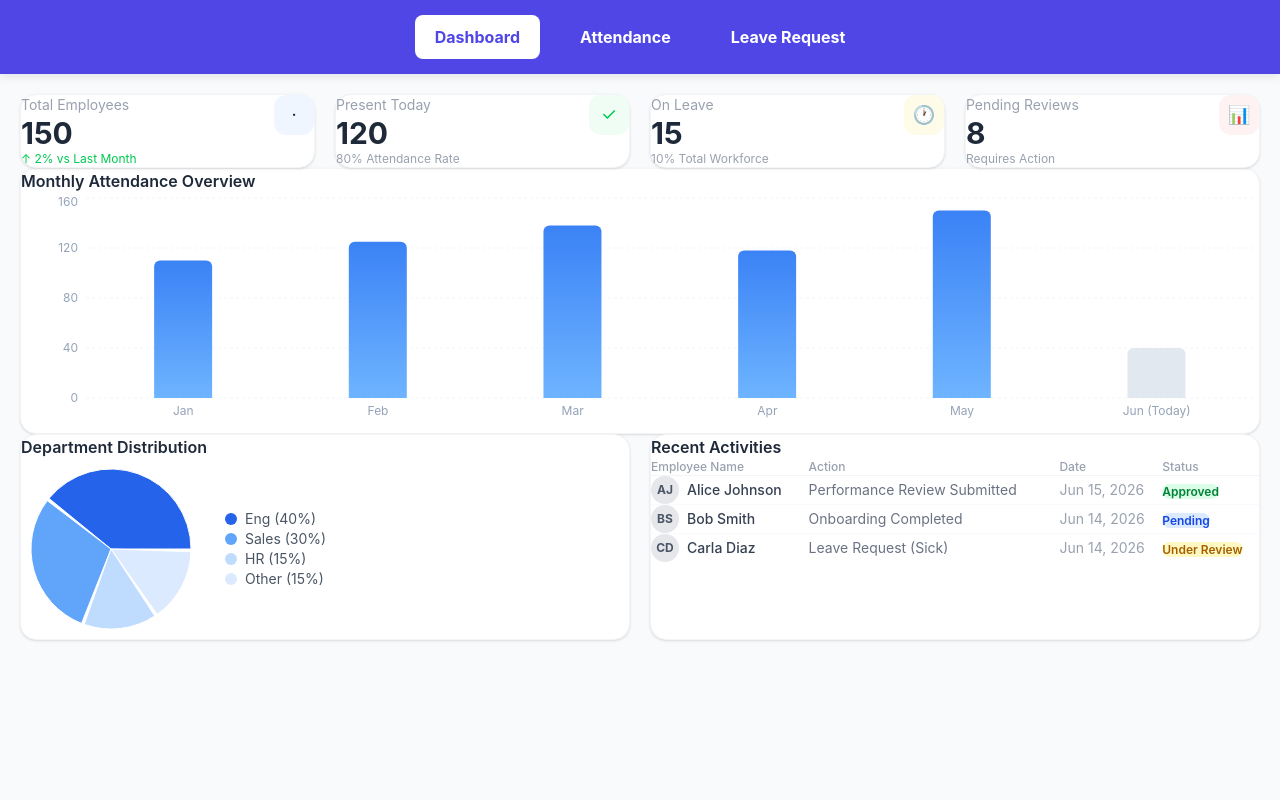
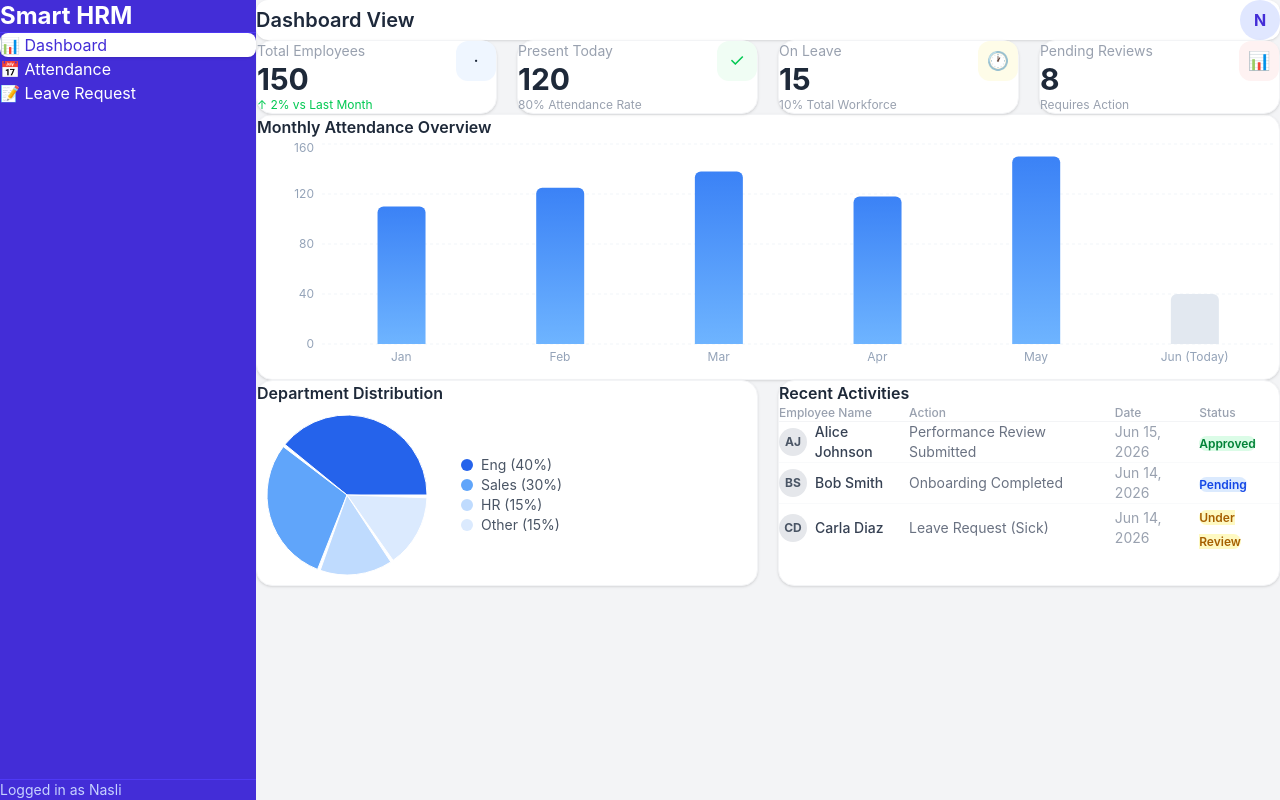
Before and after one commit to sandaliyaddehige/hrm-smart, a React (Vite) app in the folder frontend/: page /payrolls in a window 1280 px wide. Built offline with nearby package versions, Linux system fonts and the light colour scheme.

Commit message:
Final submission: Completed Employee Dashboard, Attendance and Leave UI as per Figma

```diff
--- a/frontend/src/App.jsx
+++ b/frontend/src/App.jsx
@@ -1,5 +1,5 @@
 import { useState } from 'react'
-// Importing files from the 'pages' folder based on your terminal output
+
 import Dashboard from './pages/EmployeeDashboard'
 import Attendance from './pages/EmployeeAttendance'
 import Leave from './pages/AttendanceLeaveRequest'
@@ -8,62 +8,44 @@ function App() {
   const [view, setView] = useState('dashboard')
 
   return (
-    <div className="App">
-      {/* Navigation Bar matching Figma blue theme */}
-      <nav style={{
-        padding: '15px',
-        background: '#4F46E5',
-        display: 'flex',
-        gap: '20px',
-        justifyContent: 'center',
-        boxShadow: '0 2px 10px rgba(0,0,0,0.1)'
-      }}>
+    <div className="flex h-screen bg-gray-100 overflow-hidden">
+      {/* Sidebar Section */}
+      <aside className="w-64 bg-indigo-700 text-white flex flex-col">
+        <div className="p-6 text-2xl font-bold border-b border-indigo-600">
+          Smart HRM
+        </div>
+        <nav className="flex-1 p-4 space-y-2">
           <button
             onClick={() => setView('dashboard')}
-          style={{
-            padding: '10px 20px',
-            cursor: 'pointer',
-            borderRadius: '8px',
-            border: 'none',
-            backgroundColor: view === 'dashboard' ? 'white' : 'transparent',
-            color: view === 'dashboard' ? '#4F46E5' : 'white',
-            fontWeight: 'bold'
-          }}
+            className={`w-full text-left p-3 rounded-lg transition ${view === 'dashboard' ? 'bg-white text-indigo-700 shadow' : 'hover:bg-indigo-600'}`}
           >
-          Dashboard
+            📊 Dashboard
           </button>
           <button
             onClick={() => setView('attendance')}
-          style={{
-            padding: '10px 20px',
-            cursor: 'pointer',
-            borderRadius: '8px',
-            border: 'none',
-            backgroundColor: view === 'attendance' ? 'white' : 'transparent',
-            color: view === 'attendance' ? '#4F46E5' : 'white',
-            fontWeight: 'bold'
-          }}
+            className={`w-full text-left p-3 rounded-lg transition ${view === 'attendance' ? 'bg-white text-indigo-700 shadow' : 'hover:bg-indigo-600'}`}
           >
-          Attendance
+            📅 Attendance
           </button>
           <button
             onClick={() => setView('leave')}
-          style={{
-            padding: '10px 20px',
-            cursor: 'pointer',
-            borderRadius: '8px',
-            border: 'none',
-            backgroundColor: view === 'leave' ? 'white' : 'transparent',
-            color: view === 'leave' ? '#4F46E5' : 'white',
-            fontWeight: 'bold'
-          }}
+            className={`w-full text-left p-3 rounded-lg transition ${view === 'leave' ? 'bg-white text-indigo-700 shadow' : 'hover:bg-indigo-600'}`}
           >
-          Leave Request
+            📝 Leave Request
           </button>
         </nav>
+        <div className="p-4 border-t border-indigo-600 text-sm text-indigo-200">
+          Logged in as Nasli
+        </div>
+      </aside>
 
-      {/* Rendering components based on selected view */}
-      <main style={{ padding: '20px' }}>
+      {/* Main Content Area */}
+      <main className="flex-1 overflow-y-auto p-8">
+        <header className="mb-8 flex justify-between items-center bg-white p-4 rounded-xl shadow-sm">
+          <h2 className="text-xl font-semibold capitalize">{view} View</h2>
+          <div className="w-10 h-10 bg-indigo-100 rounded-full flex items-center justify-center text-indigo-700 font-bold">N</div>
+        </header>
+
         {view === 'dashboard' && <Dashboard />}
         {view === 'attendance' && <Attendance />}
         {view === 'leave' && <Leave />}
--- /dev/null
+++ b/frontend/src/Attendance.jsx
@@ -0,0 +1,58 @@
+import React, { useState, useEffect } from 'react';
+
+const EmployeeAttendance = () => {
+  const [time, setTime] = useState(new Date().toLocaleTimeString());
+  const [status, setStatus] = useState("Checked Out");
+
+  useEffect(() => {
+    const timer = setInterval(() => setTime(new Date().toLocaleTimeString()), 1000);
+    return () => clearInterval(timer);
+  }, []);
+
+  return (
+    <div className="max-w-4xl mx-auto space-y-6">
+      {/* Clock Card */}
+      <div className="bg-white p-8 rounded-2xl shadow-sm border border-gray-100 text-center">
+        <h3 className="text-gray-500 font-medium mb-2 uppercase tracking-wider text-sm">Current Time</h3>
+        <div className="text-5xl font-mono font-bold text-indigo-700 mb-4">{time}</div>
+        <div className="inline-flex items-center px-4 py-1 rounded-full bg-orange-100 text-orange-700 text-sm font-semibold">
+          Status: {status}
+        </div>
+      </div>
+
+      {/* Action Buttons */}
+      <div className="grid grid-cols-1 md:grid-cols-2 gap-4">
+        <button
+          onClick={() => setStatus("Checked In")}
+          className="p-6 bg-green-500 hover:bg-green-600 text-white rounded-2xl shadow-lg transition-all transform hover:scale-105 font-bold text-xl"
+        >
+          🕒 Check In
+        </button>
+        <button
+          onClick={() => setStatus("Checked Out")}
+          className="p-6 bg-red-500 hover:bg-red-600 text-white rounded-2xl shadow-lg transition-all transform hover:scale-105 font-bold text-xl"
+        >
+          👋 Check Out
+        </button>
+      </div>
+
+      {/* Stats Cards */}
+      <div className="grid grid-cols-1 md:grid-cols-3 gap-4">
+        <div className="bg-white p-5 rounded-xl shadow-sm border border-gray-100">
+          <p className="text-gray-400 text-sm">Average Work Hours</p>
+          <p className="text-2xl font-bold">8.5h</p>
+        </div>
+        <div className="bg-white p-5 rounded-xl shadow-sm border border-gray-100">
+          <p className="text-gray-400 text-sm">Attendance Rate</p>
+          <p className="text-2xl font-bold text-green-500">98%</p>
+        </div>
+        <div className="bg-white p-5 rounded-xl shadow-sm border border-gray-100">
+          <p className="text-gray-400 text-sm">Late Comings</p>
+          <p className="text-2xl font-bold text-red-400">02</p>
+        </div>
+      </div>
+    </div>
+  );
+};
+
+export default EmployeeAttendance;
--- /dev/null
+++ b/frontend/src/Leave.jsx
@@ -0,0 +1,66 @@
+import React, { useState } from 'react';
+
+const AttendanceLeaveRequest = () => {
+  const [submitted, setSubmitted] = useState(false);
+
+  const handleSubmit = (e) => {
+    e.preventDefault();
+    setSubmitted(true);
+    setTimeout(() => setSubmitted(false), 3000);
+  };
+
+  return (
+    <div className="max-w-2xl mx-auto">
+      <div className="bg-white p-8 rounded-2xl shadow-sm border border-gray-100">
+        <h2 className="text-2xl font-bold text-gray-800 mb-6 border-b pb-4">Request Leave</h2>
+
+        {submitted && (
+          <div className="mb-6 p-4 bg-green-100 text-green-700 rounded-lg text-center font-medium animate-bounce">
+            ✅ Request Submitted Successfully!
+          </div>
+        )}
+
+        <form onSubmit={handleSubmit} className="space-y-4">
+          <div className="grid grid-cols-2 gap-4">
+            <div>
+              <label className="block text-sm font-medium text-gray-700 mb-1">From Date</label>
+              <input type="date" className="w-full p-3 border border-gray-200 rounded-xl focus:ring-2 focus:ring-indigo-500 outline-none" required />
+            </div>
+            <div>
+              <label className="block text-sm font-medium text-gray-700 mb-1">To Date</label>
+              <input type="date" className="w-full p-3 border border-gray-200 rounded-xl focus:ring-2 focus:ring-indigo-500 outline-none" required />
+            </div>
+          </div>
+
+          <div>
+            <label className="block text-sm font-medium text-gray-700 mb-1">Leave Type</label>
+            <select className="w-full p-3 border border-gray-200 rounded-xl focus:ring-2 focus:ring-indigo-500 outline-none">
+              <option>Sick Leave</option>
+              <option>Casual Leave</option>
+              <option>Annual Leave</option>
+            </select>
+          </div>
+
+          <div>
+            <label className="block text-sm font-medium text-gray-700 mb-1">Reason</label>
+            <textarea
+              rows="4"
+              className="w-full p-3 border border-gray-200 rounded-xl focus:ring-2 focus:ring-indigo-500 outline-none"
+              placeholder="Explain your reason here..."
+              required
+            ></textarea>
+          </div>
+
+          <button
+            type="submit"
+            className="w-full bg-indigo-600 hover:bg-indigo-700 text-white font-bold py-4 rounded-xl transition shadow-lg shadow-indigo-200"
+          >
+            Submit Application
+          </button>
+        </form>
+      </div>
+    </div>
+  );
+};
+
+export default AttendanceLeaveRequest;
```
Also changed, not shown: 1 other file (tests, documents, lock files or other folders). Lines whose indentation alone changed are shown as unchanged.
